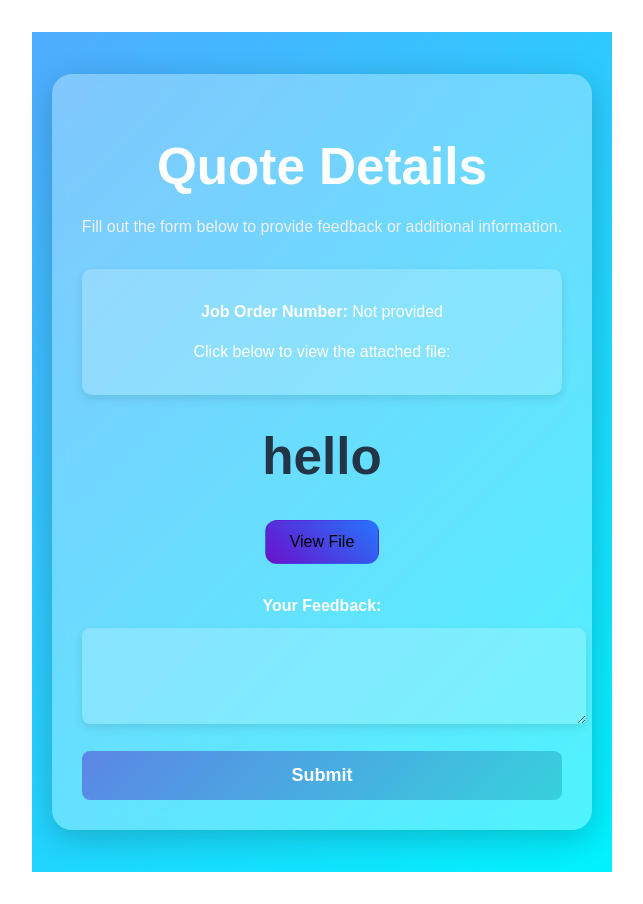
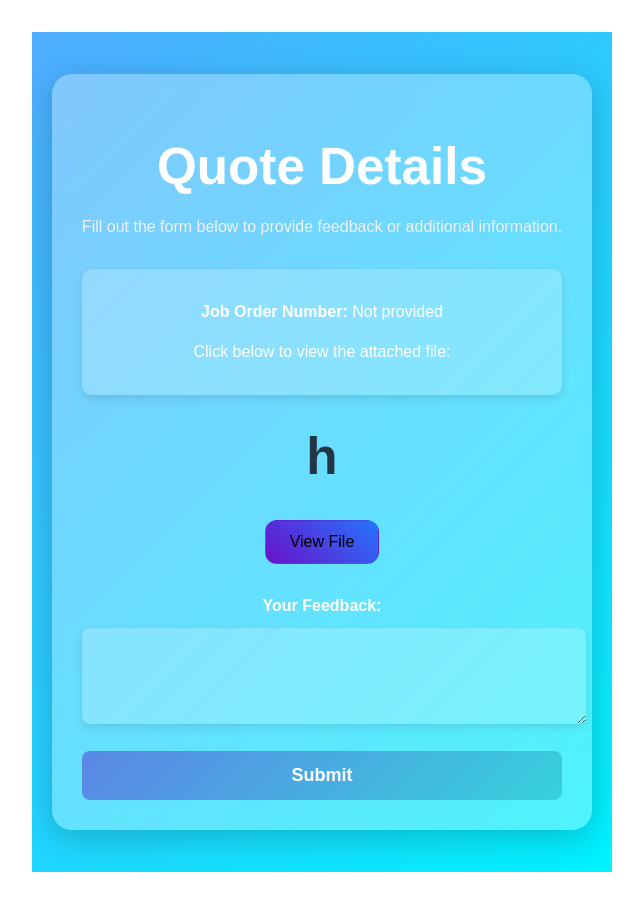
Before and after one commit to sivaathri/Feedback, a React (Vite) app: page / in a window 1280 px wide. Shown: the whole page, without its empty margins (318-961 px from the left). Built offline with nearby package versions, Linux system fonts and the light colour scheme.

Commit message:
`Added console log statement for token and changed 'hello' to 'h' in QuoteDetailsForm component`

```diff
--- a/src/QuoteDetailsForm .jsx
+++ b/src/QuoteDetailsForm .jsx
@@ -6,7 +6,7 @@ const QuoteDetailsForm = () => {
   const [viewFileURL, setViewFileURL] = useState(null);
   const [token,settoken] = useState("");
 
-
+ console.log('token',token)
 
   // Extract URL parameters
   useEffect(() => {
@@ -114,7 +114,7 @@ const QuoteDetailsForm = () => {
           </p>
           <p>Click below to view the attached file:</p>
         </div>
-        <h1>hello</h1>
+        <h1>h</h1>
         <button
           className="bg-blue-500 text-white font-semibold py-2 px-6 rounded-lg shadow-lg hover:opacity-90 focus:outline-none focus:ring-4 focus:ring-red-300 transition-all duration-300"
           onClick={handleView}
```
